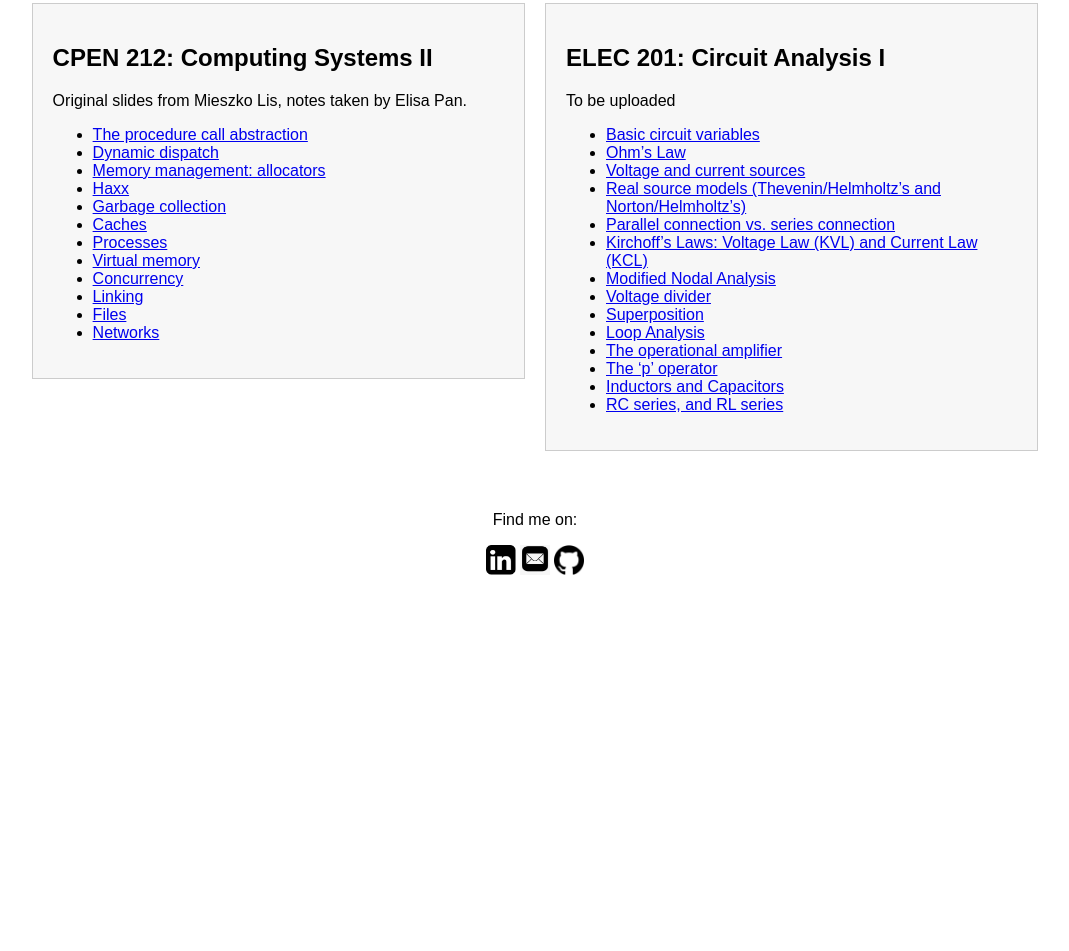
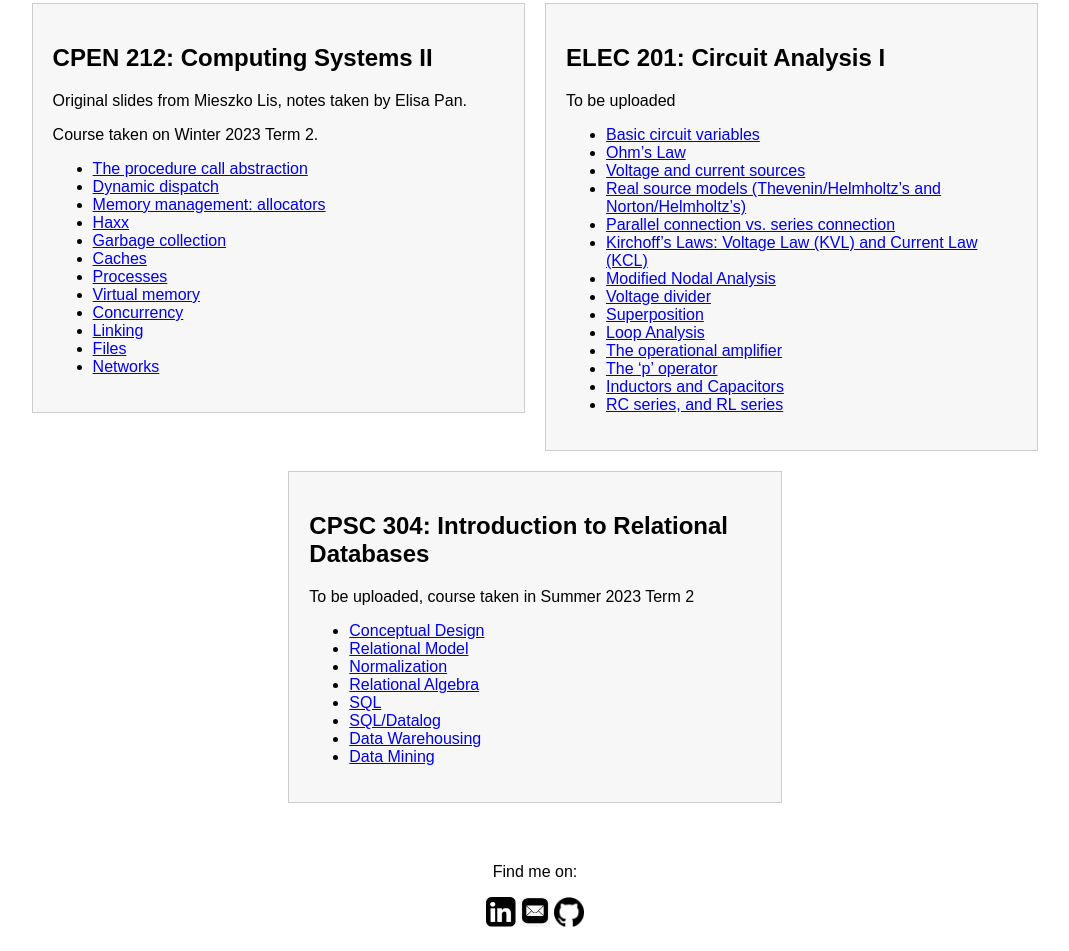
Before and after one commit to Epanhua622/elisapan.com, a plain HTML site: page documents.html in a window 1280 px wide. Shown: the part 375-1326 px from the top of the page, without its empty margins (105-1174 px from the left). Before the commit the page ends 974 px from the top, so only its background shows below. Drawn offline with Linux system fonts and the light colour scheme; a script that the page names is missing.

Commit message:
added content

```diff
--- a/documents.html
+++ b/documents.html
@@ -32,6 +32,7 @@
   <section id="computing-systems">
     <h2>CPEN 212: Computing Systems II</h2>
     <p>Original slides from Mieszko Lis, notes taken by Elisa Pan.</p>
+    <p>Course taken on Winter 2023 Term 2.</p>
     <ul>
       <li><a href="https://elisapan.notion.site/Procedure-calls-Abstraction-c3a2783608e64a88af1914b409864e1f"  target=" _blank">The procedure call abstraction</a></li>
       <li><a href="https://elisapan.notion.site/ad-hoc-polymorphism-closures-6e90414135054cd9a939e0d7343b3463" target=" _blank">Dynamic dispatch</a></li>
@@ -68,6 +69,21 @@
       <li><a href="./ELEC201/RC_series_and_RL_series.md">RC series, and RL series</a></li>
     </ul>
   </section>
+
+  <section id="relational-databases">
+    <h2>CPSC 304: Introduction to Relational Databases</h2>
+    <p>To be uploaded, course taken in Summer 2023 Term 2</p>
+    <ul>
+      <li><a href="https://elisapan.notion.site/Conceptual-Design-3833952e09bf40a8a2611e86dd111ff0?pvs=4"  target=" _blank">Conceptual Design</a></li>
+      <li><a href="https://elisapan.notion.site/Relational-Model-be72416a0a4744b9af94fcea1f954483?pvs=4"  target=" _blank">Relational Model</a></li>
+      <li><a href="https://elisapan.notion.site/Normalization-5cda5d128f1e4269be1c3415d267bcf1?pvs=4"  target=" _blank">Normalization</a></li>
+      <li><a href="https://elisapan.notion.site/Relational-Algebra-fb80e85e0ef94fde9bb3acbba370acc0?pvs=4"  target=" _blank">Relational Algebra</a></li>
+      <li><a href="https://elisapan.notion.site/SQL-69cd29a0e7ed4c849a503f55fcfd0123?pvs=4"  target=" _blank">SQL</a></li>
+      <li><a href="https://elisapan.notion.site/SQL-Datalog-75256f4a38af4e9e9e1dece0bcc6ad07?pvs=4"  target=" _blank">SQL/Datalog</a></li>
+      <li><a href="https://elisapan.notion.site/Data-Warehousing-c4f20d621f6041c9a600783a06ddbac7?pvs=4"  target=" _blank">Data Warehousing</a></li>
+      <li><a href="https://elisapan.notion.site/Data-Mining-fef538e690f24a12b64bd577342b33c4?pvs=4"  target=" _blank">Data Mining</a></li>
+    </ul>
+  </section>
 </div>
 
 
--- a/style.css
+++ b/style.css
@@ -128,7 +128,8 @@ body.cv main {
 
 /* Documents = Computing Systems and Circuit Analysis styles */
 #computing-systems,
-#circuit-analysis {
+#circuit-analysis,
+#relational-databases {
   display: inline-block;
   width: 37%;
   margin: 10px;
@@ -186,14 +187,16 @@ body.cv main {
 /* Media queries for responsive layout */
 @media only screen and (max-width: 1200px) {
   #computing-systems,
-  #circuit-analysis {
+  #circuit-analysis,
+  #relational-databases {
     width: 50%;
   }
 }
 
 @media only screen and (max-width: 768px) {
   #computing-systems,
-  #circuit-analysis {
+  #circuit-analysis,
+  #relational-databases {
     width: 100
   }
 }
```
